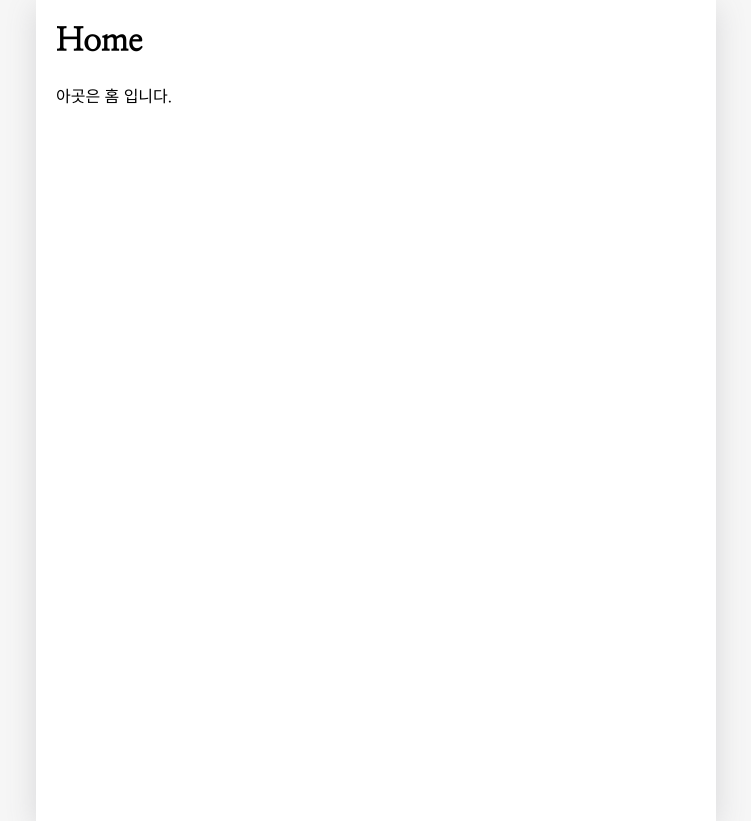
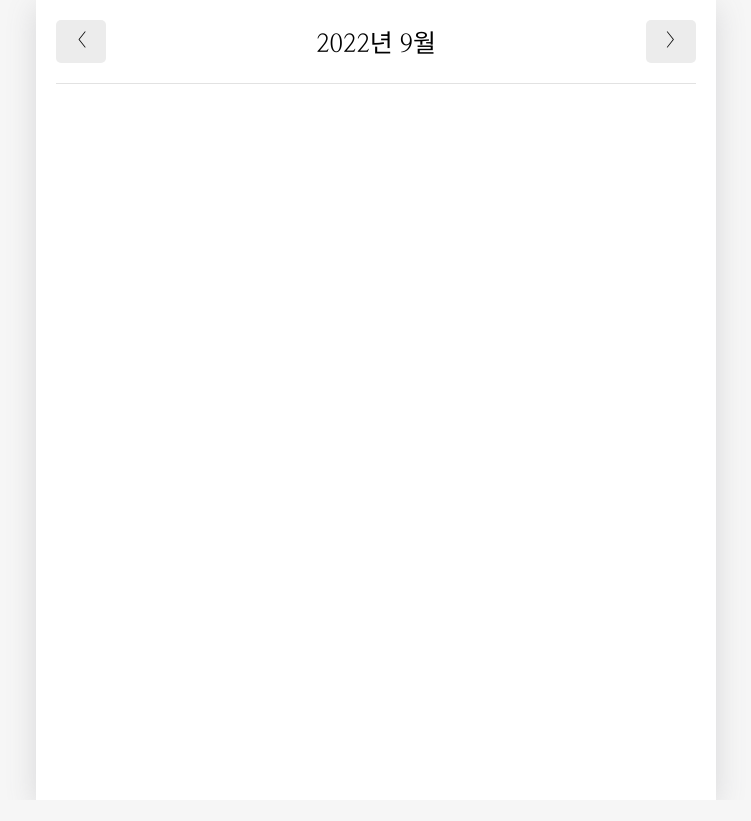
Before and after one commit to okdol1/Emotion-Diary, a React (Create React App) app: page / in a window 1280 px wide. Shown: the whole page, without its empty margins (264-1015 px from the left). After the commit the page ends 800 px from the top, so only its background shows below. Built offline with nearby package versions, Linux system fonts and the light colour scheme; a web font is replaced by a local one.

Commit message:
메인 헤더 구현

```diff
--- a/src/pages/Home.js
+++ b/src/pages/Home.js
@@ -1,8 +1,30 @@
+import { useState } from "react";
+
+import MyHeader from "./../components/MyHeader";
+import MyButton from "./../components/MyButton";
+
 const Home = () => {
+  const [curDate, setCurDate] = useState(new Date());
+  const headText = `${curDate.getFullYear()}년 ${curDate.getMonth(+1)}월`;
+
+  const increaseMonth = () => {
+    setCurDate(
+      new Date(curDate.getFullYear(), curDate.getMonth() + 1, curDate.getDate())
+    );
+  };
+  const decreaseMonth = () => {
+    setCurDate(
+      new Date(curDate.getFullYear(), curDate.getMonth() - 1, curDate.getDate())
+    );
+  };
+
   return (
     <div>
-      <h1>Home</h1>
-      <p>아곳은 홈 입니다.</p>
+      <MyHeader
+        headText={headText}
+        leftChild={<MyButton text={"<"} onClick={decreaseMonth} />}
+        rightChild={<MyButton text={">"} onClick={increaseMonth} />}
+      />
     </div>
   );
 };
```
